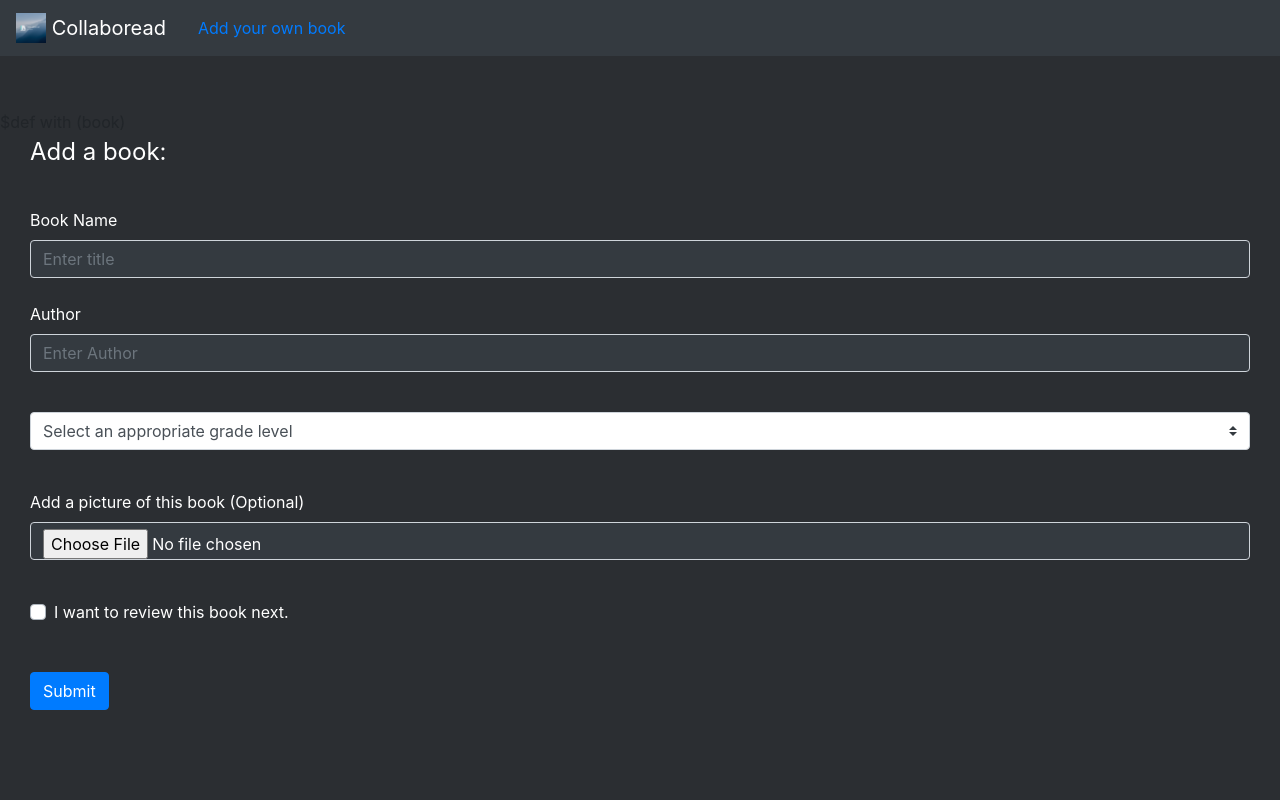
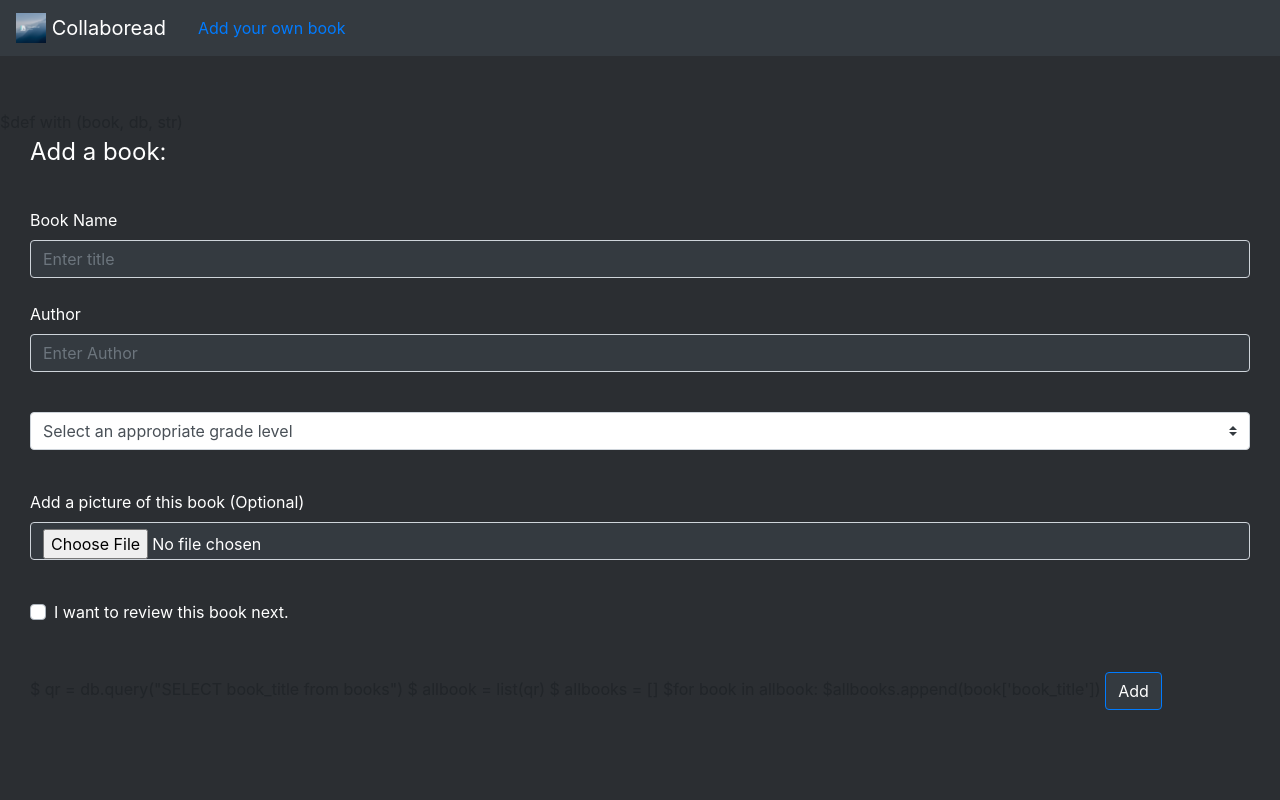
Before and after one commit to CoolCoderSJ/BookGuide, a Python web app: template templates/new.html in a window 1280 px wide. Run offline with Jinja, Linux system fonts and the light colour scheme; the template is opened without the code that fills it, so the values that code supplies are empty; some libraries are stand-ins or nearby versions.

Commit message:
Started verification

```diff
--- a/main.py
+++ b/main.py
@@ -87,7 +87,7 @@ class add:
 class new:
     def GET(self):
         book = db.select('books')
-        return render.new(book)
+        return render.new(book, db, str)
 
 class book_details:
     def POST(self):
--- a/static/js/my_script.js
+++ b/static/js/my_script.js
@@ -4,12 +4,12 @@ $(document).ready(function() {
 
 var $stars;
 jQuery(document).ready(function ($) {
-  function addScore(score, $domElement) {
-    $("<span class='stars-container'>")
-      .addClass("stars-" + score.toString())
-      .text("★★★★★")
-      .appendTo($domElement);
-  }
+    //$('[data-toggle="tooltip"]').tooltip();
+
+//   function verifyexistingbook(){
+//   $('#title').tooltip({ trigger: 'hover', title: 'Test Tooltip' });
+//   return false;
+// }
   $.fn.stars = function() {
     return $(this).each(function() {
         const rating = $(this).data("rating");
@@ -19,7 +19,7 @@ jQuery(document).ready(function ($) {
         const noStar = '<i class="far fa-star" style="color: gold;"></i>'.repeat(Math.floor(numStars-rating));
         $(this).html(`${fullStar}${halfStar}${noStar}`);
     });
-}
+};
 $(function(){
                 $('.stars').stars();
             });
@@ -33,7 +33,6 @@ $(function(){
     var stars = document.getElementById('rate');
     stars.value = index;
   });
-  addScore(70, $("#fixture"));
 });
 
 function myFunc(){
@@ -42,3 +41,42 @@ function myFunc(){
     frm.reset();  // Reset all form data
     return false; // Prevent page refresh
   }
+function decodeHtml(html) {
+    var txt = document.createElement("textarea");
+    txt.innerHTML = html;
+    return txt.value;
+}
+function verifyexistingbook(allbooks, thebook) {
+  allbooks3 = decodeHtml(allbooks)
+  allbooks4 = allbooks3.split(",")
+  allbooks2 = [];
+  bLen = allbooks4.length;
+  thebook1 = " '"+thebook+"'"
+
+  for (i = 0; i < bLen; i++){
+    if (i==0){
+      var str3 = allbooks4[i].split("[")[-1]
+      var str = "'"+str3
+    allbooks2.push(str.toLowerCase())
+    }
+    else if(i==bLen-1) {
+      var str1 = allbooks4[i].split("]")[-1]
+      var str = "'"+str1
+      allbooks2.push(str.toLowerCase())
+    }
+    else {
+    var str = allbooks4[i]
+    allbooks2.push(str.toLowerCase())
+  }
+
+  }
+      //$('[data-toggle="tooltip"]').tooltip();
+  // document.getElementById("title").setAttribute("data-toggle", "tooltip")
+  alert(allbooks2);
+  if (allbooks2.includes(thebook1)){
+  alert(thebook1);
+  }
+   document.getElementById("title").setAttribute("title", "This is TEST");
+   $('#title').tooltip();
+
+}
--- a/templates/new.html
+++ b/templates/new.html
@@ -1,4 +1,4 @@
-$def with (book)
+$def with (book, db, str)
 <!DOCTYPE html>
 <html>
 <head>
@@ -24,6 +24,13 @@ $def with (book)
    	color: white !important;
    }
 </style>
+<script src="static/js/jquery-3.4.1.min.js"></script>
+<script src="static/js/popper.min.js"></script>
+<script src="static/js/bootstrap-4.4.1.js"></script>
+<script src="static/js/rating.js"></script>
+<script src="static/js/my_script.js"></script>
+
+
 <meta http-equiv="X-UA-Compatible" content="IE=edge">
 <meta name="viewport" content="width=device-width, initial-scale=1.0">
 <title>New Book</title>
@@ -47,7 +54,7 @@ $def with (book)
 			<form method="post" enctype="multipart/form-data" action='add'>
 			  <div class="form-group">
 			    <label for="title">Book Name</label>
-			    <input type="text" class="form-control" id="title" name="title" placeholder="Enter title" required>
+			    <input type="text" class="form-control" id="title" name="title" placeholder="Enter title" data-toggle="tooltip"data-placement="bottom" required>
 			  <div class="form-group">
 			  	<br>
 				    <label for="author">Author</label>
@@ -85,9 +92,15 @@ $def with (book)
 <br>
 <br>
 
-
-
-			 <button type="submit" value="Add" class="btn btn-primary">Submit</button>
+			$ qr = db.query("SELECT book_title from books")
+			$ allbook = list(qr)
+			$ allbooks = []
+			$for book in allbook:
+				$allbooks.append(book['book_title'])
+			<script type="text/javascript">
+				var allbooks = "$allbooks"
+			</script>
+			 <input type='button' onclick='verifyexistingbook(allbooks, document.getElementById("title").value);' value='Add' class='btn btn-primary'>
 			</form>
 		</fieldset>
 	<!--</div>-->
```
